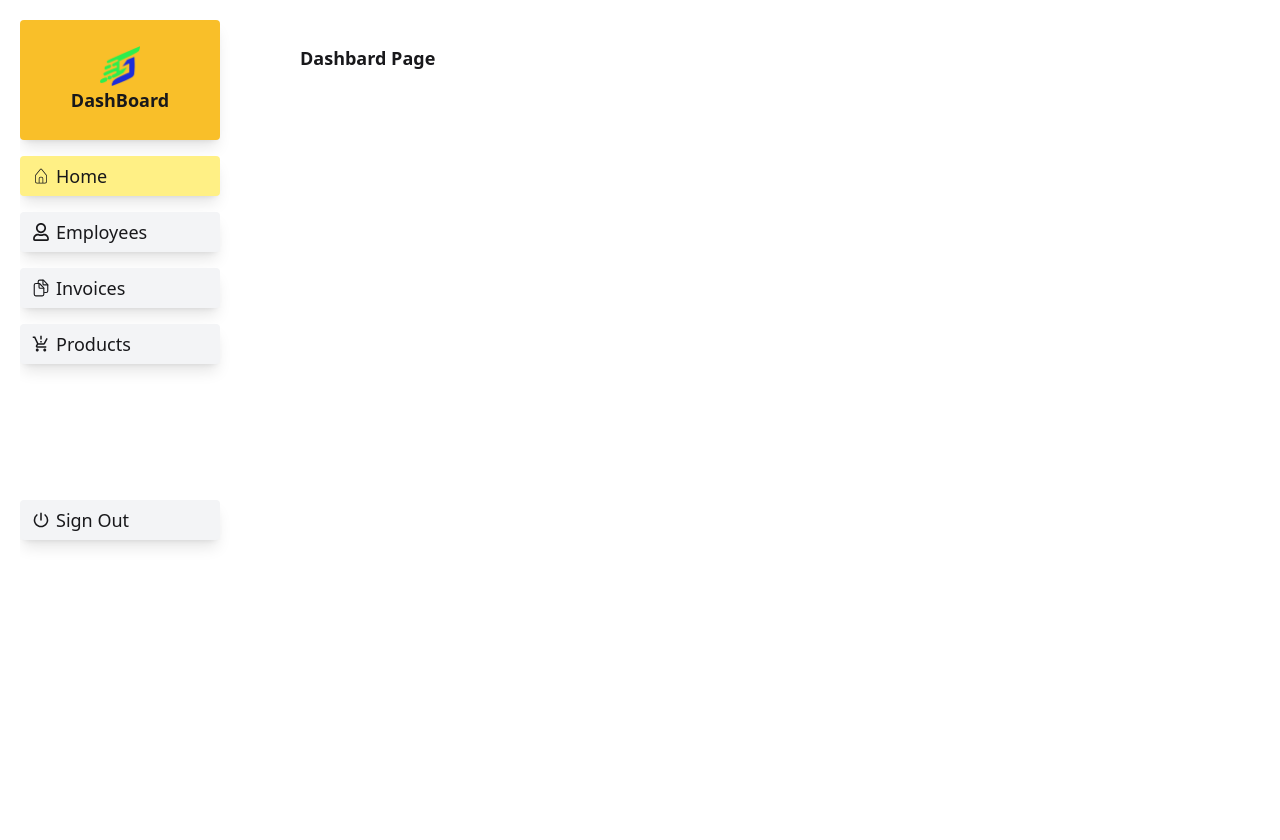
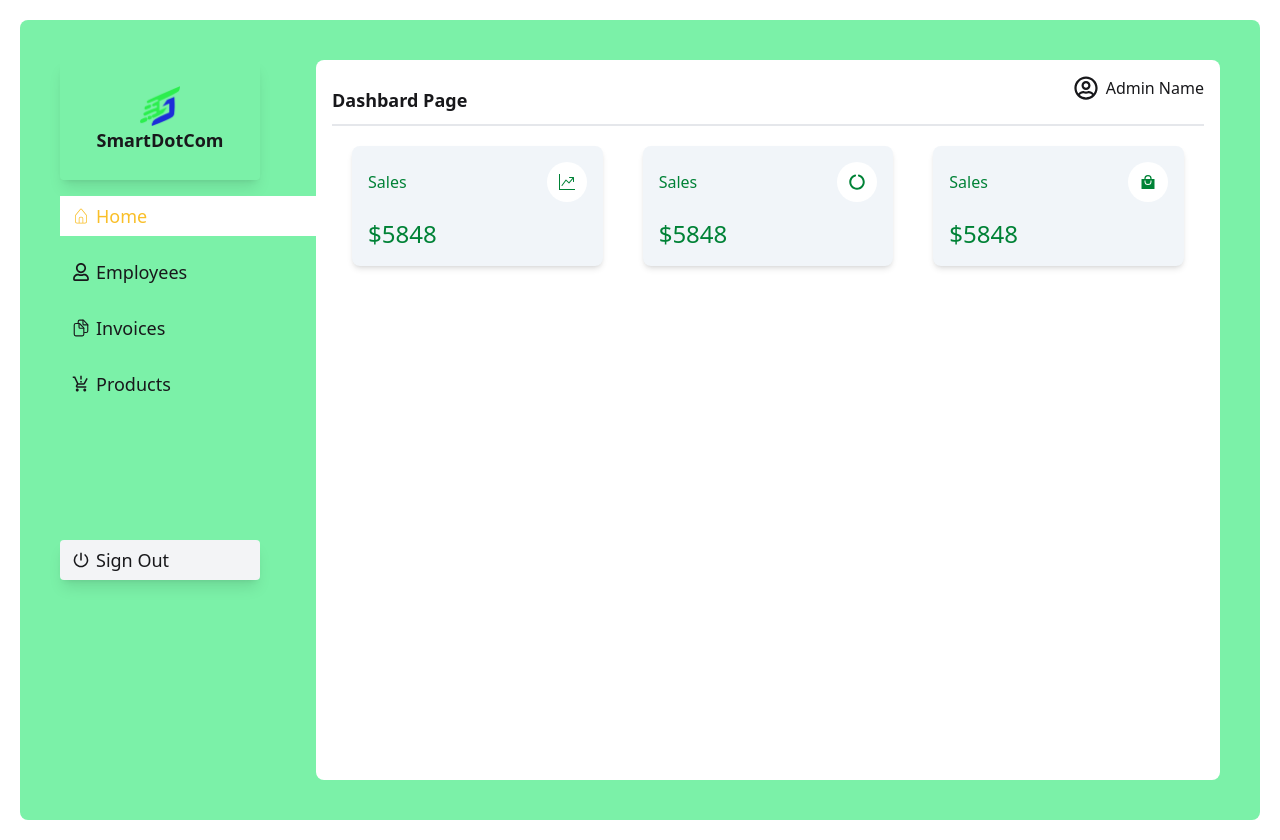
Before and after one commit to iceyben/smartDot, a Next.js app: page /dashboard in a window 1280 px wide. Built offline with nearby package versions, Linux system fonts and the light colour scheme.

Commit message:
made some changes

```diff
--- /dev/null
+++ b/app/dashboard/components/Card.tsx
@@ -0,0 +1,21 @@
+interface CardProps {
+  title: string;
+  value: string | number;
+  icon: React.ReactNode;
+}
+
+export default function Card({ title, value, icon }: CardProps) {
+  return (
+    <>
+      <div className="bg-slate-100 flex flex-col justify-center  p-4 m-5 rounded-lg shadow-md">
+        <span className="flex items-center space-x-30 mb-4 justify-between">
+          <h3 className="text-green-700">{title}</h3>
+          <div className="bg-white p-3 rounded-full text-green-700 ">
+            {icon}
+          </div>
+        </span>
+        <h2 className="text-2xl text-green-700 font-medium">${value}</h2>
+      </div>
+    </>
+  );
+}
--- a/app/dashboard/components/SideNav.tsx
+++ b/app/dashboard/components/SideNav.tsx
@@ -13,21 +13,21 @@ import Image from "next/image";
 const SideNav = () => {
   const pathname = usePathname();
   return (
-    <div className="flex flex-col space-y-4">
-      <div className="flex flex-col items-center justify-center bg-[#f9bf29] rounded-sm shadow-lg md:w-50 h-30 ">
+    <div className="flex flex-col space-y-4  ">
+      <div className="flex flex-col items-center justify-center  rounded-sm shadow-lg md:w-50 h-30 ">
         <Link href="/">
           <Image src="/logo.png" alt="App Logo" width={40} height={40} />
         </Link>
 
-        <h1 className=" ">DashBoard</h1>
+        <h1 className=" ">SmartDotCom</h1>
       </div>
 
       <Link href="/dashboard">
         <div
           className={clsx(
-            "bg-gray-100 rounded-sm shadow-lg md:w-50 h-10 flex  items-center pl-3 text-lg font-medium space-x-1.5 hover:bg-yellow-200  ",
+            " md:w-full h-10 flex  items-center pl-3 text-lg font-medium space-x-1.5 hover:bg-yellow-200 hover:text-black  ",
             {
-              "bg-yellow-200": pathname === "/dashboard",
+              "bg-white text-[#f9bf29]": pathname === "/dashboard",
             }
           )}
         >
@@ -38,9 +38,9 @@ const SideNav = () => {
       <Link href="/dashboard/employees">
         <div
           className={clsx(
-            "bg-gray-100 rounded-sm shadow-lg md:w-50 h-10 flex  items-center pl-3 text-lg font-medium space-x-1.5 hover:bg-yellow-200 ",
+            " md:w-full h-10 flex  items-center pl-3 text-lg font-medium space-x-1.5 hover:bg-yellow-200 hover:text-black  ",
             {
-              "bg-yellow-200": pathname === "/dashboard/employees",
+              "bg-white text-[#f9bf29]": pathname === "/dashboard/employees",
             }
           )}
         >
@@ -51,9 +51,9 @@ const SideNav = () => {
       <Link href="/dashboard/invoices">
         <div
           className={clsx(
-            "bg-gray-100 rounded-sm shadow-lg md:w-50 h-10 flex  items-center pl-3 text-lg font-medium space-x-1.5 hover:bg-yellow-200 ",
+            " md:w-full h-10 flex  items-center pl-3 text-lg font-medium space-x-1.5 hover:bg-yellow-200 hover:text-black  ",
             {
-              " bg-yellow-200 ": pathname === "/dashboard/invoices",
+              " bg-white text-[#f9bf29]": pathname === "/dashboard/invoices",
             }
           )}
         >
@@ -65,9 +65,9 @@ const SideNav = () => {
       <Link href="/dashboard/products">
         <div
           className={clsx(
-            "bg-gray-100 rounded-sm shadow-lg md:w-50 h-10 flex  items-center pl-3 text-lg font-medium space-x-1.5 hover:bg-yellow-200 ",
+            " md:w-full h-10 flex  items-center pl-3 text-lg font-medium space-x-1.5 hover:bg-yellow-200 hover:text-black  ",
             {
-              "bg-yellow-200": pathname === "/dashboard/products",
+              "bg-white text-[#f9bf29]": pathname === "/dashboard/products",
             }
           )}
         >
--- a/app/dashboard/employees/page.tsx
+++ b/app/dashboard/employees/page.tsx
@@ -2,7 +2,7 @@ import React from "react";
 
 const Page = () => {
   return (
-    <div>
+    <div className="bg-white">
       <h1>Employees Page</h1>
     </div>
   );
--- a/app/dashboard/layout.tsx
+++ b/app/dashboard/layout.tsx
@@ -5,11 +5,13 @@ interface Props {
 }
 const layout = ({ children }: Props) => {
   return (
-    <div className="flex h-screen flex-col md:flex-row md:overflow-hidden">
-      <div className="w-full flex-none md:w-64">
+    <div className="flex h-screen  w-full flex-col md:flex-row md:overflow-hidden  rounded-lg bg-green-300 py-10 px-10">
+      <div className="w-full flex-none md:w-64 ">
         <SideNav />
       </div>
-      <div className="flex-grow p-6 md:overflow-y-auto ">{children}</div>
+      <div className="flex-grow md:overflow-y-auto bg-white p-4 rounded-lg">
+        {children}
+      </div>
     </div>
   );
 };
--- a/app/dashboard/page.tsx
+++ b/app/dashboard/page.tsx
@@ -1,3 +1,39 @@
+import { FaRegUserCircle } from "react-icons/fa";
+import Card from "../dashboard/components/Card";
+import { BsGraphUpArrow } from "react-icons/bs";
+import { FaCircleNotch } from "react-icons/fa";
+import { IoBagHandleSharp } from "react-icons/io5";
+
 export default function Page() {
-  return <h1>Dashbard Page</h1>;
+  return (
+    <div className="rounded-lg">
+      <span className="flex items-center justify-between">
+        <h1>Dashbard Page</h1>
+        <span className="flex items-center space-x-2 mb-6 ">
+          <FaRegUserCircle className="text-2xl" />
+          <h2>Admin Name</h2>
+        </span>
+      </span>
+      <hr className=" border-0 bg-gray-200 h-0.5 " />
+      <div className="grid grid-cols-1 md:grid-cols-3">
+        <Card
+          title="Sales"
+          value="5848"
+          icon={<BsGraphUpArrow className="font-extrabold" />}
+        />
+
+        <Card
+          title="Sales"
+          value="5848"
+          icon={<FaCircleNotch className="font-extrabold" />}
+        />
+
+        <Card
+          title="Sales"
+          value="5848"
+          icon={<IoBagHandleSharp className="font-extrabold" />}
+        />
+      </div>
+    </div>
+  );
 }
```
